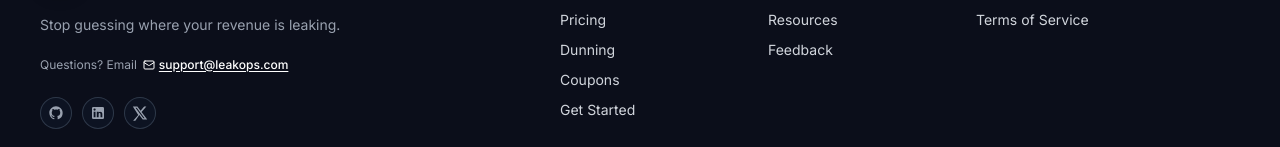
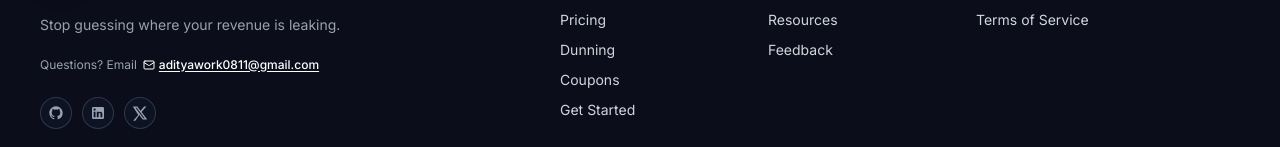
Before and after one commit to LeakOps/Leakops-frontend, a Next.js app: page / in a window 1280 px wide. Shown: the part 3864-4011 px from the top of the page. Built offline with nearby package versions, Linux system fonts and the light colour scheme.

Commit message:
Update support email in Footer component

```diff
--- a/src/components/Footer.tsx
+++ b/src/components/Footer.tsx
@@ -23,11 +23,11 @@ export function Footer() {
             <div className="pt-1 text-xs text-gray-400 flex items-center gap-1.5">
               <span>Questions? Email</span>
               <a
-                href="mailto:support@leakops.com"
+                href="mailto:adityawork0811@gmail.com"
                 className="text-white hover:text-[#818CF8] font-medium underline underline-offset-2 transition-colors inline-flex items-center gap-1"
               >
                 <Mail className="w-3 h-3 inline" />
-                support@leakops.com
+                adityawork0811@gmail.com
               </a>
             </div>
 
```
